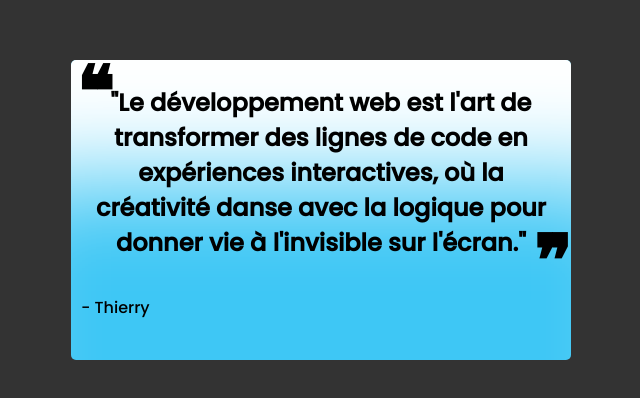
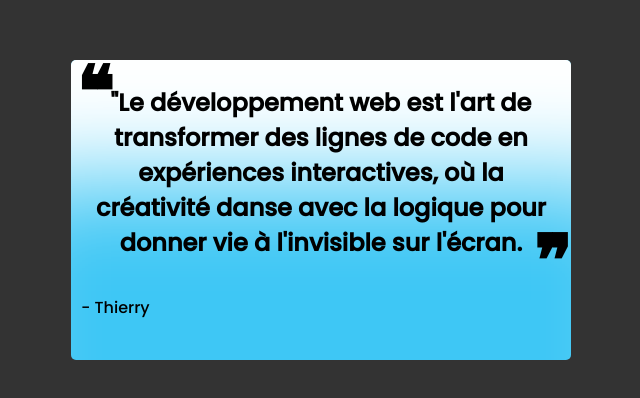
Before and after one commit to thierry-laval/P34-animation-survol, a plain HTML site: page index.html in a window 1280 px wide. Shown: the part 110-508 px from the top of the page, 319-959 px from the left. Drawn offline with Linux system fonts and the light colour scheme.

Commit message:
Update index.html

```diff
--- a/index.html
+++ b/index.html
@@ -16,7 +16,7 @@
     <div class="carte">
         <h2>
             "Le développement web est l'art de transformer des lignes de code en expériences interactives, où la
-            créativité danse avec la logique pour donner vie à l'invisible sur l'écran."
+            créativité danse avec la logique pour donner vie à l'invisible sur l'écran.
         </h2>
         <span>- Thierry</span>
     </div>
```
